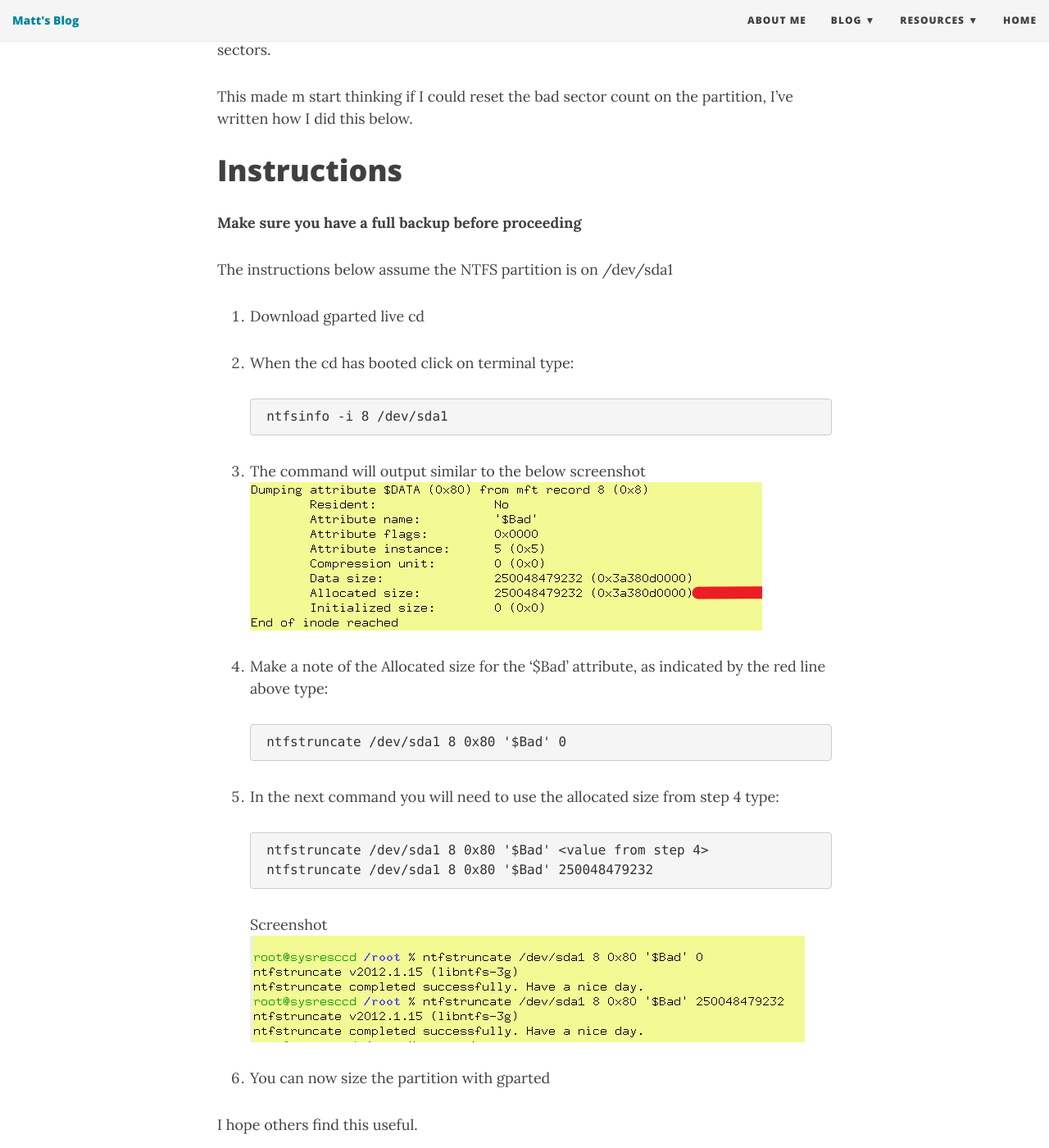
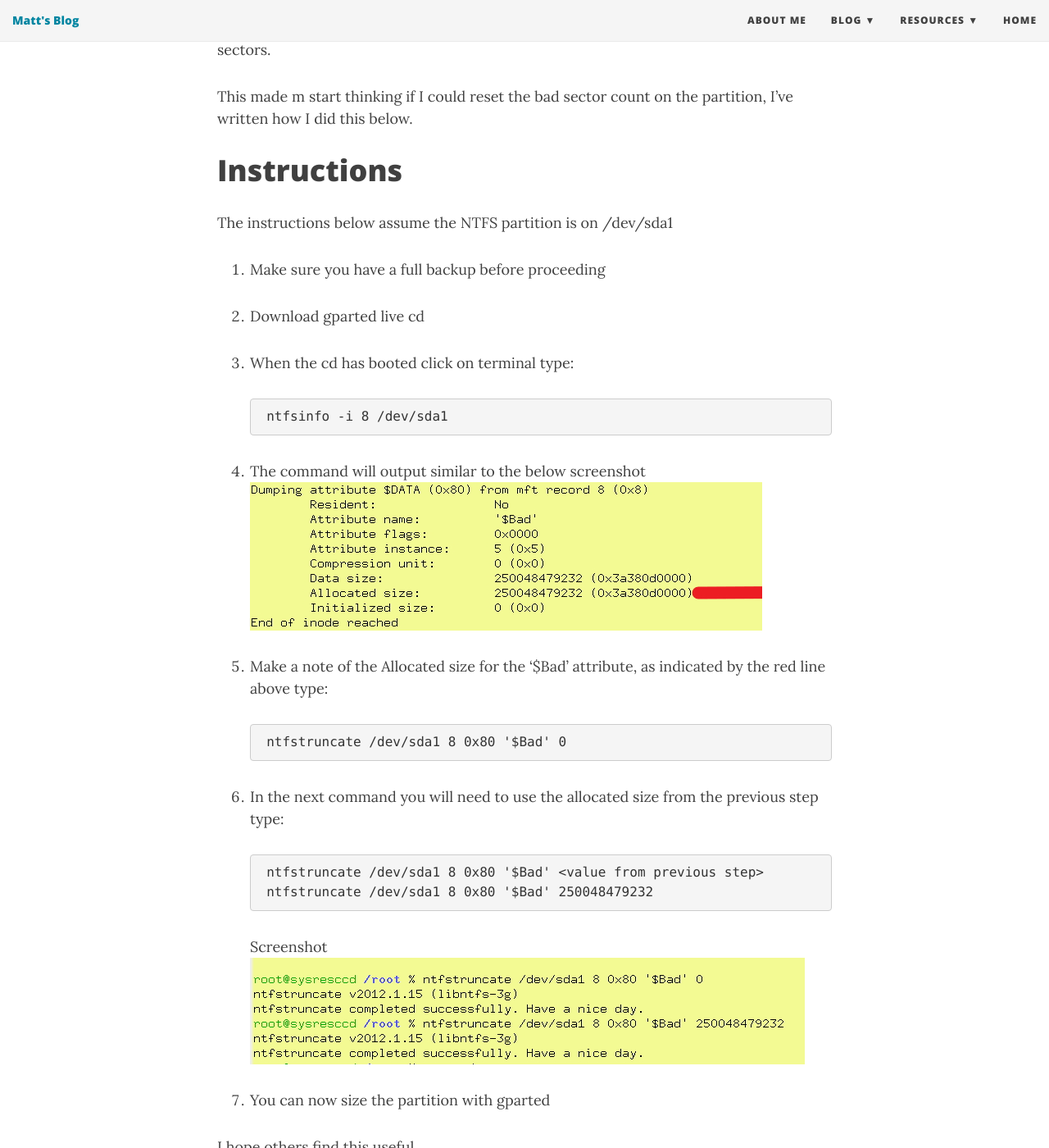
Before and after one commit to matt2005/matt2005.github.io, a Jekyll site: the page built from _posts/2012-05-18-clear-bad-sector-count-on-ntfs-drive.md, in a window 1280 px wide and 1400 px high, scrolled down 711 px. Shown: the whole window at 82% size. Built offline with Jekyll 4.4.1, drawn with Linux system fonts in a browser that asks for light colours; nearby versions of some CDN libraries.

Commit message:
fixed formating

````diff
--- a/_posts/2012-05-18-clear-bad-sector-count-on-ntfs-drive.md
+++ b/_posts/2012-05-18-clear-bad-sector-count-on-ntfs-drive.md
@@ -22,36 +22,38 @@ This made m start thinking if I could reset the bad sector count on the partitio
 
 # Instructions
 
-**Make sure you have a full backup before proceeding**
 
 The instructions below assume the NTFS partition is on /dev/sda1
 
-1. Download gparted live cd
+1. Make sure you have a full backup before proceeding
 
-2. When the cd has booted click on terminal type:
+2. Download gparted live cd
+
+3. When the cd has booted click on terminal type:
 
     ```dos
     ntfsinfo -i 8 /dev/sda1
-	```
+    ```
 
-3. The command will output similar to the below screenshot
+4. The command will output similar to the below screenshot
    ![Screenshot 1][1]
 
-4. Make a note of the Allocated size for the '$Bad' attribute, as indicated by the red line above type:
+5. Make a note of the Allocated size for the '$Bad' attribute, as indicated by the red line above type:
 
     ```dos
     ntfstruncate /dev/sda1 8 0x80 '$Bad' 0
     ```
 
-5. In the next command you will need to use the allocated size from step 4 type:
+6. In the next command you will need to use the allocated size from the previous step type:
 
     ```dos
-    ntfstruncate /dev/sda1 8 0x80 '$Bad' <value from step 4>
+    ntfstruncate /dev/sda1 8 0x80 '$Bad' <value from previous step>
     ntfstruncate /dev/sda1 8 0x80 '$Bad' 250048479232
     ```
+
    Screenshot ![Screenshot 2][2]
 
-6. You can now size the partition with gparted
+7. You can now size the partition with gparted
 
 I hope others find this useful.
 
````
